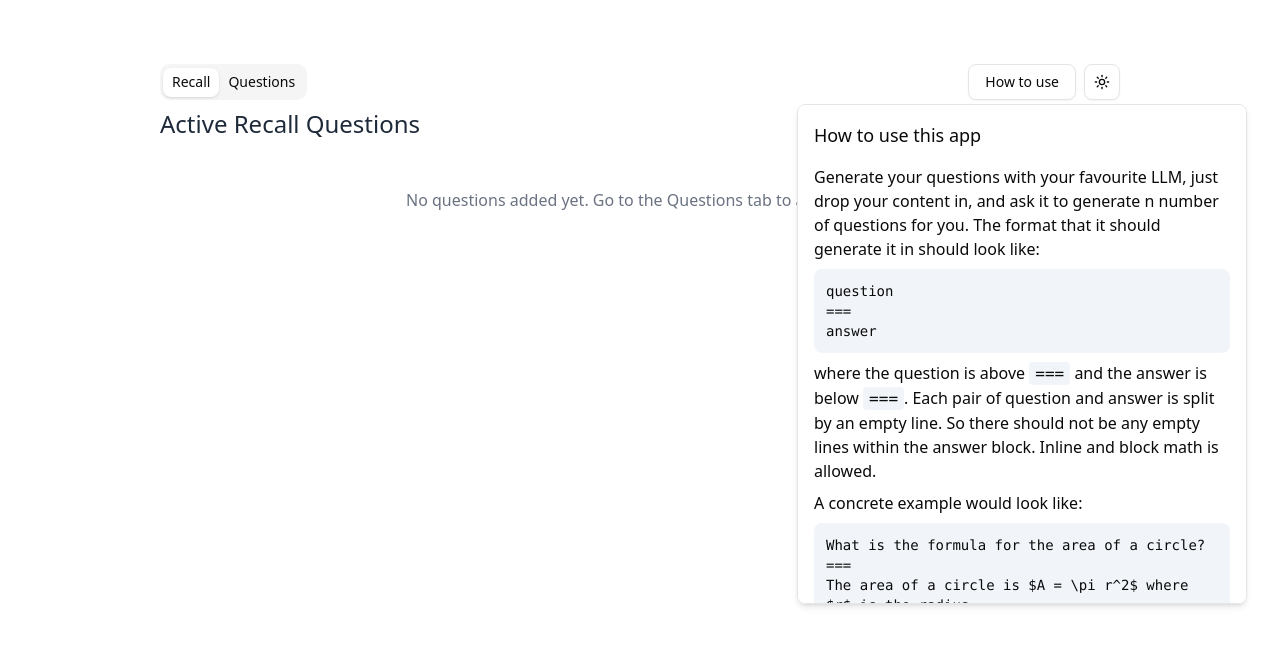
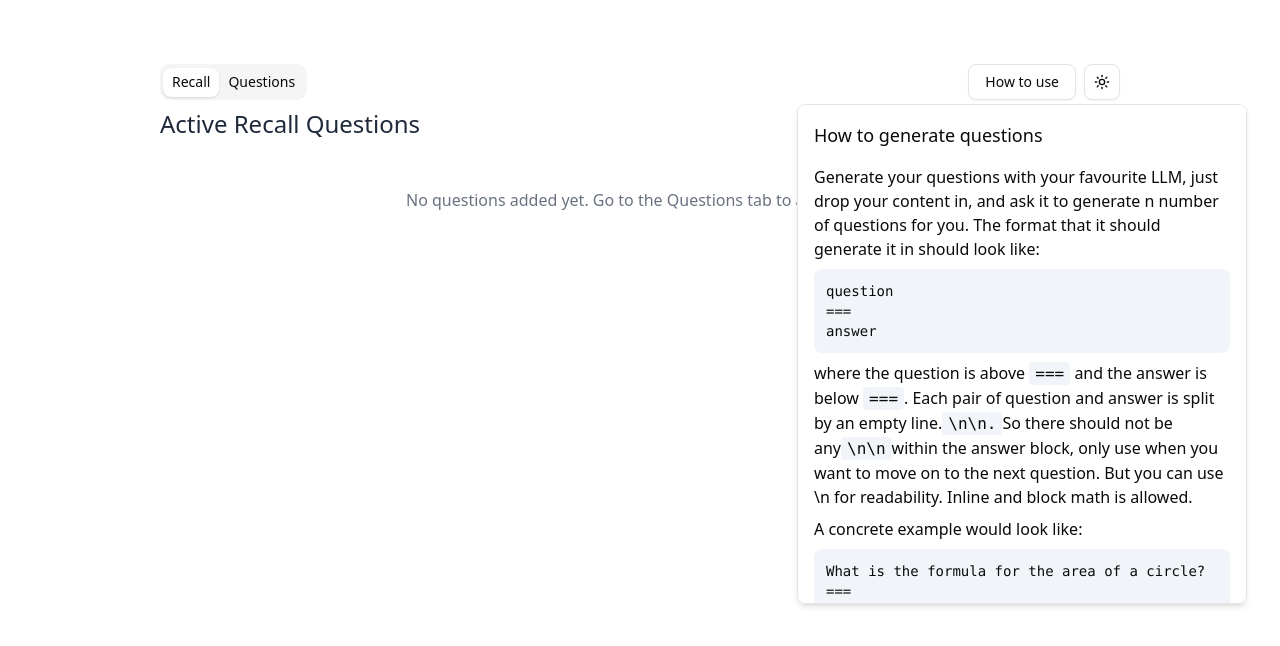
Before and after one commit to lczm/memplease, a React (Vite) app: page / in a window 1280 px wide. Both pictures are taken after a click on the button "How to use". Shown: the top 646 px of the page. Built offline with nearby package versions, Linux system fonts and the light colour scheme; what better-react-mathjax would draw is missing.

Commit message:
add updated instructions

```diff
--- a/src/App.tsx
+++ b/src/App.tsx
@@ -90,7 +90,7 @@ function App() {
                   <PopoverContent className="w-[450px] max-h-[500px] overflow-y-auto">
                     <div className="space-y-4">
                       <h4 className="font-medium text-lg">
-                        How to use this app
+                        How to generate questions
                       </h4>
                       <div className="space-y-2">
                         <p>
@@ -116,9 +116,17 @@ function App() {
                             ===
                           </code>
                           . Each pair of question and answer is split by an
-                          empty line. So there should not be any empty lines
-                          within the answer block. Inline and block math is
-                          allowed.
+                          empty line.
+                          <code className="bg-slate-100 dark:bg-slate-800 px-1.5 py-0.5 rounded">
+                            \n\n.
+                          </code>
+                          So there should not be any
+                          <code className="bg-slate-100 dark:bg-slate-800 px-1.5 py-0.5 rounded">
+                            \n\n
+                          </code>
+                          within the answer block, only use when you want to
+                          move on to the next question. But you can use \n for
+                          readability. Inline and block math is allowed.
                         </p>
                         <p>A concrete example would look like:</p>
                         <div className="bg-slate-100 dark:bg-slate-800 p-3 rounded-md font-mono text-sm overflow-x-auto">
```
